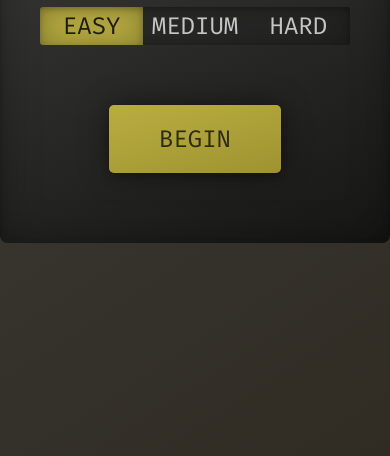
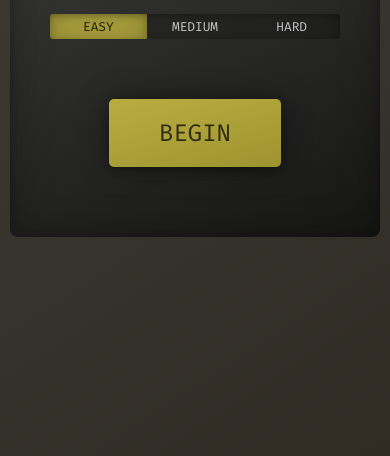
Before and after one commit to marcjfj/javascript-trivia, a plain HTML site: page index.html in a window 390 px wide. Shown: the part 388-844 px from the top of the page. Drawn offline with nearby package versions, Linux system fonts and the light colour scheme.

Commit message:
made mobile friendly

```diff
--- a/style.css
+++ b/style.css
@@ -246,6 +246,10 @@ pre[class*="language-"]{
     .intro h1{
         font-size: 3em;
     }
+    .intro{
+        margin: 10px;
+        width: calc(100% - 20px);
+    }
     .question, .result p{
         font-size: 1em;
         padding: 20px;
@@ -261,4 +265,7 @@ pre[class*="language-"]{
         margin: 5px;
         flex-basis: calc(50% - 10px);
     }
+    button.mode-option{
+        font-size: .8em;;
+    }
 }
```
